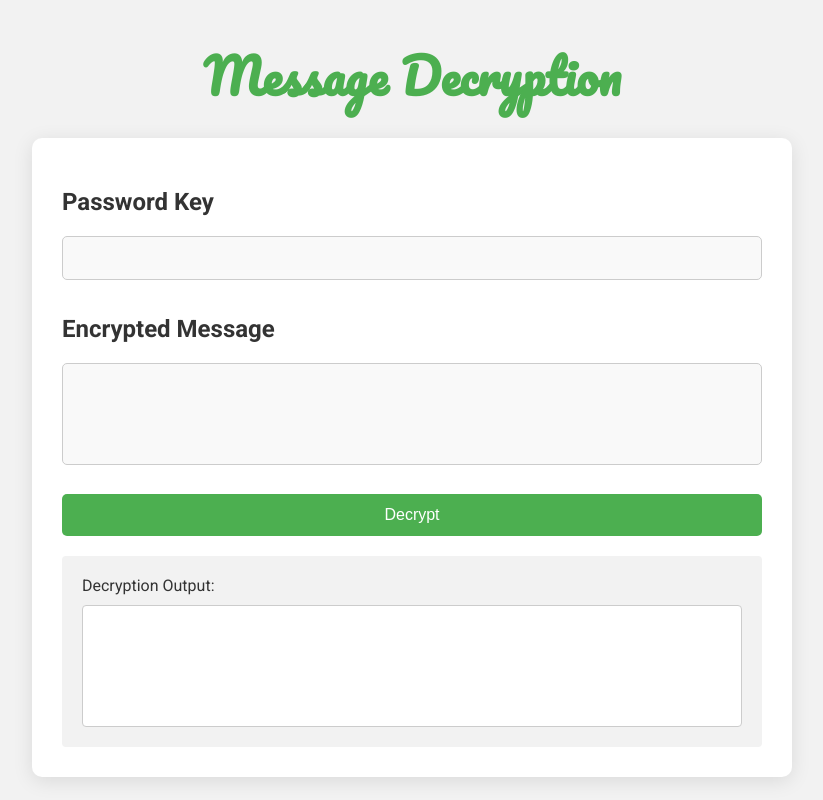
After one commit to thirilochankarthi/SecureBridge, a Django app: page /mydecrypt/ in a window 1280 px wide. The commit adds this page. Shown: the whole page, without its empty margins (228-1051 px from the left). Run offline with Django 4.2, Linux system fonts and the light colour scheme; a user stored in the database is signed in.

Commit message:
made some changes

```diff
--- /dev/null
+++ b/secureApp/base/templates/decryption.html
@@ -0,0 +1,139 @@
+<!DOCTYPE html>
+<html lang="en">
+<head>
+    <meta charset="UTF-8">
+    <meta name="viewport" content="width=device-width, initial-scale=1.0">
+    <title>Message Decryption</title>
+    <link href="https://fonts.googleapis.com/css2?family=Roboto:wght@400;500;700&family=Pacifico&display=swap" rel="stylesheet">
+    <style>
+        body {
+            background-color: #f2f2f2;
+            color: #333;
+            display: flex;
+            flex-direction: column;
+            justify-content: center;
+            align-items: center;
+            height: 100vh;
+            font-family: 'Roboto', sans-serif;
+            margin: 0;
+            overflow: hidden;
+        }
+
+        h1 {
+            margin-top: 10px; /* Reduce space above */
+            margin-bottom: 20px;
+            font-size: 48px;
+            color: #4CAF50;
+            text-align: center;
+            font-family: 'Pacifico', cursive;
+        }
+
+        .container {
+            background-color: #ffffff;
+            padding: 30px; /* Adjusted padding */
+            border-radius: 10px;
+            box-shadow: 0 4px 20px rgba(0, 0, 0, 0.1);
+            text-align: left; /* Align text to the left */
+            width: 100%;
+            max-width: 400px;
+        }
+
+        h2 {
+            margin-bottom: 20px; /* Adjusted margin */
+            font-size: 24px;
+            color: #333;
+        }
+
+        input[type="password"],
+        input[type="text"],
+        textarea {
+            width: 100%;
+            padding: 12px;
+            margin-bottom: 15px; /* Adjusted margin */
+            display: inline-block;
+            border: 1px solid #ccc;
+            box-sizing: border-box;
+            border-radius: 5px;
+            background-color: #f9f9f9;
+            color: #333;
+            font-size: 16px;
+            resize: none; /* Disables resizing for the textarea */
+        }
+
+        button {
+            background-color: #4CAF50;
+            color: white;
+            padding: 12px 20px;
+            margin-top: 10px; /* Adjusted margin */
+            border: none;
+            cursor: pointer;
+            width: 100%;
+            border-radius: 5px;
+            font-size: 16px;
+            transition: background-color 0.3s ease;
+        }
+
+        button:hover {
+            background-color: #45a049;
+        }
+
+        .output {
+            margin-top: 20px;
+            padding: 20px;
+            background-color: #f2f2f2;
+            border-radius: 4px;
+        }
+
+        .output p {
+            margin: 0 0 10px;
+        }
+
+        #decryption-output {
+            border: 1px solid #ccc;
+            padding: 10px;
+            height: 100px;
+            overflow-y: auto;
+            white-space: pre-wrap;
+            border-radius: 4px;
+            background-color: #ffffff;
+        }
+
+        /* Media Queries for Responsive Design */
+
+        /* Tablets and larger */
+        @media (min-width: 768px) {
+            .container {
+                max-width: 500px;
+            }
+        }
+
+        /* Laptops and larger */
+        @media (min-width: 992px) {
+            .container {
+                max-width: 600px;
+            }
+        }
+
+        /* Large screens and monitors */
+        @media (min-width: 1200px) {
+            .container {
+                max-width: 700px;
+            }
+        }
+    </style>
+</head>
+<body>
+    <h1>Message Decryption</h1>
+    <div class="container">
+        <h2>Password Key</h2>
+        <input type="password" id="password-key">
+        <h2>Encrypted Message</h2>
+        <textarea id="encrypted-message" rows="4"></textarea>
+        <button class="submit-btn" id="submit-btn">Decrypt</button>
+        <div class="output">
+            <p>Decryption Output:</p>
+            <div id="decryption-output"></div>
+        </div>
+    </div>
+</body>
+</html>
--- a/secureApp/base/urls.py
+++ b/secureApp/base/urls.py
@@ -1,10 +1,15 @@
 from django.urls import path, include
 from .views import authView, home
 from django.contrib.auth import views as auth_views
+from . import views
+
 
 urlpatterns = [
  path("", home, name="home"),
  path("signup/", authView, name="authView"),
  path("accounts/", include("django.contrib.auth.urls")),
  path("logout/", auth_views.LogoutView.as_view(next_page="base:home"), name="logout"),
+ path('myencrypt/', views.myencrypt, name='myencrypt'),
+ path('mydecrypt/', views.mydecrypt, name='mydecrypt'),
+
 ]
--- a/secureApp/base/views.py
+++ b/secureApp/base/views.py
@@ -1,6 +1,7 @@
 from django.shortcuts import render, redirect
 from django.contrib.auth.forms import UserCreationForm
 from django.contrib.auth.decorators import login_required
+from django.http import HttpResponse
 
 
 @login_required
@@ -17,3 +18,11 @@ def authView(request):
  else:
   form = UserCreationForm()
  return render(request, "registration/signup.html", {"form": form})
+
+@login_required
+def myencrypt(request):
+ return render(request, 'encryption.html')
+
+@login_required
+def mydecrypt(request):
+ return render(request, 'decryption.html')
```
Also changed, not shown: secureApp/base/templates/encryption.html (added, +139 -0 lines), secureApp/base/templates/home.html (+8 -2 lines), secureApp/base/forms.py (added), secureApp/db.sqlite3.
